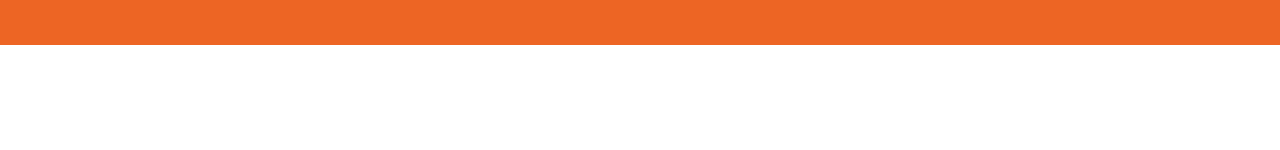
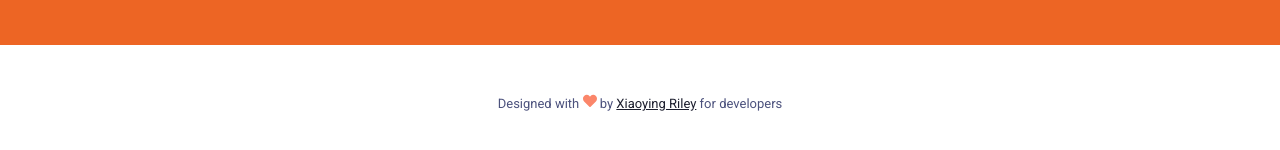
Before and after one commit to juncn/web_practice_project_1, a website: page index.html in a window 1280 px wide. Shown: the part 4851-5001 px from the top of the page. Before the commit the page ends 4896 px from the top, so only its background shows below. Drawn offline with nearby package versions, Linux system fonts and the light colour scheme; files that its build step writes are made by us from their sources; files whose address does not match are found by name.

Commit message:
Add footer markup and style

```diff
--- a/index.html
+++ b/index.html
@@ -329,5 +329,9 @@
       </ul>
     </div>
   </section>
+
+  <footer class="footer">
+    <small class="copyright">Designed with <svg aria-hidden="true" focusable="false" data-prefix="fas" data-icon="heart" role="img" xmlns="http://www.w3.org/2000/svg" viewBox="0 0 512 512" data-fa-i2svg=""><path fill="currentColor" d="M462.3 62.6C407.5 15.9 326 24.3 275.7 76.2L256 96.5l-19.7-20.3C186.1 24.3 104.5 15.9 49.7 62.6c-62.8 53.6-66.1 149.8-9.9 207.9l193.5 199.8c12.5 12.9 32.8 12.9 45.3 0l193.5-199.8c56.3-58.1 53-154.3-9.8-207.9z"></path></svg><!-- <i class="fas fa-heart" style="color: #fb866a;"></i> Font Awesome fontawesome.com --> by <a href="http://themes.3rdwavemedia.com" target="_blank">Xiaoying Riley</a> for developers</small>
+  </footer>
 </body>
 </html>
--- /dev/null
+++ b/sass/layout/_footer.scss
@@ -0,0 +1,24 @@
+@import '../utilities/variables';
+@import '../utilities/mixins';
+
+.footer {
+  padding: 48rem 16rem;
+  text-align: center;
+}
+
+.copyright {
+  color: $secondary-color;
+  font-size: 13rem;
+  margin: 0 auto;
+
+  svg {
+    color: #fb866a;
+    width: 14rem;
+    height: 14rem;
+  }
+
+  a {
+    color: $primary-color;
+    text-decoration: underline;
+  }
+}
--- a/style.scss
+++ b/style.scss
@@ -9,3 +9,4 @@
 @import './sass/layout/form';
 @import './sass/layout/review';
 @import './sass/layout/author';
+@import './sass/layout/footer';
```
